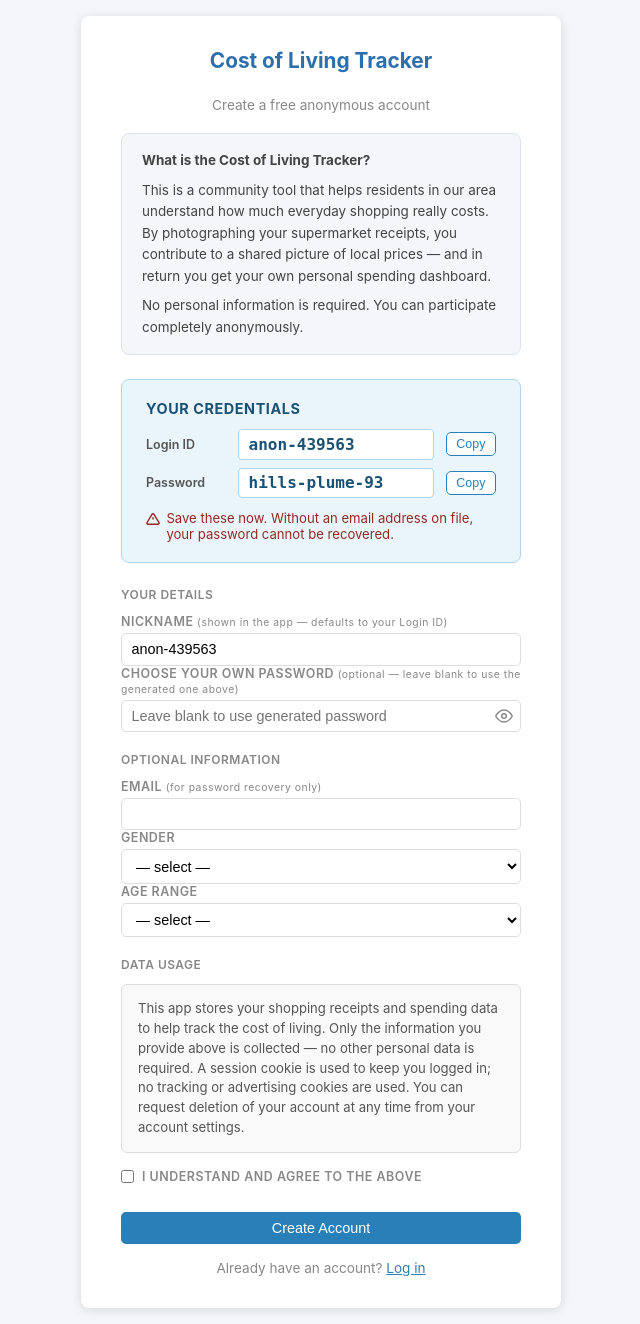
After one commit to IndaloMan/CostOfLiving, a Flask app: page /register in a window 1280 px wide. The commit adds this page. Shown: the whole page, without its empty margins (319-959 px from the left). Run offline with Flask 3, Linux system fonts and the light colour scheme.

Commit message:
Add self-registration, anonymous login IDs, account self-deletion, and item analysis filter
- New /register page generates anon-NNNNNN login ID and two-word passphrase for anonymous sign-up
- Login now accepts login_id or email; Shopper model adds login_id, gender, age_range columns
- email and full_name are now optional on Shopper to support anonymous users
- DB migration rebuilds shoppers table to drop NOT NULL on email and full_name
- Non-admin users can deactivate their own account from Change Password page (GDPR soft-delete)
- Shopper add/edit form gains gender and age range dropdowns; email/full_name now optional
- Item Analysis: "Hide zero % diff" checkbox filters out items with no price change

Co-Authored-By: Claude Sonnet 4.6 <noreply@anthropic.com>

```diff
--- a/app/routes.py
+++ b/app/routes.py
@@ -117,28 +117,189 @@ def _allowed_file(filename):
 # Auth — login / logout
 # ---------------------------------------------------------------------------
 
+_PASSPHRASE_WORDS = [
+    "apple", "beach", "brick", "cloud", "coral", "crane", "creek", "crown",
+    "delta", "dunes", "eagle", "falls", "field", "flame", "flint", "frost",
+    "grove", "haven", "heron", "hills", "ivory", "jewel", "karma", "knoll",
+    "lakes", "lemon", "light", "lotus", "lunar", "maple", "marsh", "mirth",
+    "misty", "moose", "mount", "night", "noble", "north", "oasis", "ocean",
+    "olive", "onyx", "orbit", "otter", "pearl", "petal", "pilot", "pines",
+    "pixel", "plaza", "plume", "polar", "poppy", "prism", "quail", "quest",
+    "quiet", "raven", "reeds", "ridge", "rivet", "robin", "rocky", "rover",
+    "royal", "rusty", "sable", "saint", "sandy", "shark", "shore", "sigma",
+    "silky", "skies", "slate", "snowy", "solar", "sonic", "spark", "spire",
+    "spray", "storm", "stone", "sunny", "surge", "swamp", "swirl", "swift",
+    "talon", "thorn", "tiger", "titan", "torch", "tower", "trail", "trout",
+    "tulip", "ultra", "umbra", "unity", "valor", "vapor", "vault", "verde",
+    "villa", "viola", "vivid", "volta", "waltz", "whirl", "white", "winds",
+    "woods", "xenon", "yacht", "zebra", "zesty", "zippy",
+]
+
+
+def _generate_login_id():
+    """Return a unique anon-NNNNNN identifier."""
+    import random
+    for _ in range(100):
+        candidate = f"anon-{random.randint(100000, 999999)}"
+        if not Shopper.query.filter_by(login_id=candidate).first():
+            return candidate
+    raise RuntimeError("Could not generate a unique login ID after 100 attempts")
+
+
+def _generate_passphrase():
+    """Return a memorable two-word passphrase: word-word-NN."""
+    import random
+    w1, w2 = random.sample(_PASSPHRASE_WORDS, 2)
+    return f"{w1}-{w2}-{random.randint(10, 99)}"
+
+
 @main.route("/login", methods=["GET", "POST"])
 def login():
     if current_user.is_authenticated:
         return redirect(url_for("main.index"))
     if request.method == "POST":
-        email    = request.form.get("email", "").strip().lower()
-        password = request.form.get("password", "")
-        shopper  = Shopper.query.filter(db.func.lower(Shopper.email) == email).first()
+        identifier = request.form.get("identifier", "").strip().lower()
+        password   = request.form.get("password", "")
+        # Accept anon-NNNNNN login_id or legacy email
+        shopper = Shopper.query.filter(
+            db.func.lower(Shopper.login_id) == identifier
+        ).first()
+        if not shopper:
+            shopper = Shopper.query.filter(
+                db.func.lower(Shopper.email) == identifier
+            ).first()
         if shopper and shopper.is_active and shopper.check_password(password):
             login_user(shopper, remember=True)
-            log.info(f"LOGIN  {shopper.email} ({shopper.nickname}) from {request.remote_addr}")
+            log.info(f"LOGIN  {shopper.display_id} ({shopper.nickname}) from {request.remote_addr}")
             next_page = request.args.get("next")
             return redirect(next_page or url_for("main.index"))
-        log.warning(f"LOGIN FAILED  {email} from {request.remote_addr}")
-        flash("Invalid email or password.", "error")
+        log.warning(f"LOGIN FAILED  {identifier} from {request.remote_addr}")
+        flash("Invalid login ID or password.", "error")
     return render_template("login.html")
 
 
 @main.route("/logout")
 def logout():
-    log.info(f"LOGOUT {current_user.email if current_user.is_authenticated else '?'} from {request.remote_addr}")
+    log.info(f"LOGOUT {current_user.display_id if current_user.is_authenticated else '?'} from {request.remote_addr}")
     logout_user()
+    return redirect(url_for("main.login"))
+
+
+# ---------------------------------------------------------------------------
+# Self-registration
+# ---------------------------------------------------------------------------
+
+_GENDER_OPTIONS    = ["Male", "Female"]
+_AGE_RANGE_OPTIONS = ["Under 18", "18–24", "25–34", "35–44", "45–54", "55–64", "65–74", "75–84", "85+"]
+
+
+@main.route("/register", methods=["GET", "POST"])
+def register():
+    if current_user.is_authenticated:
+        return redirect(url_for("main.index"))
+
+    if request.method == "GET":
+        return render_template(
+            "register.html",
+            login_id=_generate_login_id(),
+            passphrase=_generate_passphrase(),
+            gender_options=_GENDER_OPTIONS,
+            age_range_options=_AGE_RANGE_OPTIONS,
+        )
+
+    # POST — create account
+    login_id        = request.form.get("login_id", "").strip()
+    passphrase      = request.form.get("passphrase", "").strip()
+    custom_password = request.form.get("custom_password", "").strip()
+    nickname        = request.form.get("nickname", "").strip()
+    email           = request.form.get("email", "").strip().lower() or None
+    gender          = request.form.get("gender", "").strip() or None
+    age_range       = request.form.get("age_range", "").strip() or None
+    consent         = request.form.get("consent")
+    # Use custom password if provided and long enough, otherwise fall back to generated passphrase
+    password_to_use = custom_password if len(custom_password) >= 6 else passphrase
+
+    def _redisplay(error):
+        flash(error, "error")
+        return render_template(
+            "register.html",
+            login_id=login_id,
+            passphrase=passphrase,
+            gender_options=_GENDER_OPTIONS,
+            age_range_options=_AGE_RANGE_OPTIONS,
+            form=request.form,
+        )
+
+    if not consent:
+        return _redisplay("You must accept the data usage terms to create an account.")
+    if custom_password and len(custom_password) < 6:
+        return _redisplay("Your chosen password must be at least 6 characters.")
+    if not nickname:
+        return _redisplay("Please choose a nickname.")
+    if len(nickname) > 50:
+        return _redisplay("Nickname must be 50 characters or fewer.")
+
+    # Ensure login_id is still unique (race condition guard)
+    if Shopper.query.filter_by(login_id=login_id).first():
+        login_id   = _generate_login_id()
+        passphrase = _generate_passphrase()
+        return _redisplay("A collision occurred — new credentials have been generated. Please review and submit again.")
+
+    if email and Shopper.query.filter(db.func.lower(Shopper.email) == email).first():
+        return _redisplay("That email address is already registered.")
+
+    shopper = Shopper(
+        login_id=login_id,
+        nickname=nickname,
+        email=email,
+        gender=gender,
+        age_range=age_range,
+        is_admin=False,
+        is_active=True,
+    )
+    shopper.set_password(password_to_use)
+    db.session.add(shopper)
+    db.session.commit()
+
+    login_user(shopper, remember=True)
+    log.info(f"REGISTER  {login_id} ({nickname}) from {request.remote_addr}")
+
+    # Store credentials in session for one-time display on welcome page
+    session["new_creds"] = {"login_id": login_id, "passphrase": password_to_use}
+    return redirect(url_for("main.register_welcome"))
+
+
+@main.route("/register/welcome")
+@login_required
+def register_welcome():
+    creds = session.pop("new_creds", None)
+    if not creds:
+        return redirect(url_for("main.index"))
+    return render_template("register_welcome.html",
+                           login_id=creds["login_id"],
+                           passphrase=creds["passphrase"])
+
+
+# ---------------------------------------------------------------------------
+# Account self-deletion (GDPR Article 17 — soft delete)
+# ---------------------------------------------------------------------------
+
+@main.route("/account/delete", methods=["POST"])
+@login_required
+def account_delete():
+    if current_user.is_admin:
+        flash("Admin accounts cannot be self-deleted. Ask another admin to deactivate your account.", "error")
+        return redirect(url_for("main.change_password"))
+    confirm = request.form.get("confirm_delete", "").strip()
+    if confirm.lower() != current_user.nickname.lower():
+        flash("Confirmation did not match your nickname. Account not deleted.", "error")
+        return redirect(url_for("main.change_password"))
+    shopper = Shopper.query.get(current_user.id)
+    shopper.is_active = False
+    db.session.commit()
+    log.info(f"ACCOUNT DEACTIVATED (self)  {shopper.display_id} ({shopper.nickname})")
+    logout_user()
+    flash("Your account has been deactivated. Contact an admin if you change your mind.", "info")
     return redirect(url_for("main.login"))
 
 
@@ -1714,26 +1875,35 @@ def shopper_new():
     if redir:
         return redir
     if request.method == "POST":
-        email     = request.form.get("email", "").strip().lower()
-        full_name = request.form.get("full_name", "").strip()
+        email     = request.form.get("email", "").strip().lower() or None
+        full_name = request.form.get("full_name", "").strip() or None
         nickname  = request.form.get("nickname", "").strip()
         password  = request.form.get("password", "")
         is_admin  = bool(request.form.get("is_admin"))
-        if not email or not full_name or not nickname or not password:
-            flash("All fields are required.", "error")
-            return render_template("shopper_edit.html", shopper=None)
-        if Shopper.query.filter(db.func.lower(Shopper.email) == email).first():
+        gender    = request.form.get("gender", "").strip() or None
+        age_range = request.form.get("age_range", "").strip() or None
+        if not nickname or not password:
+            flash("Nickname and password are required.", "error")
+            return render_template("shopper_edit.html", shopper=None,
+                                   gender_options=_GENDER_OPTIONS,
+                                   age_range_options=_AGE_RANGE_OPTIONS)
+        if email and Shopper.query.filter(db.func.lower(Shopper.email) == email).first():
             flash(f"Email '{email}' is already registered.", "error")
-            return render_template("shopper_edit.html", shopper=None)
+            return render_template("shopper_edit.html", shopper=None,
+                                   gender_options=_GENDER_OPTIONS,
+                                   age_range_options=_AGE_RANGE_OPTIONS)
         s = Shopper(email=email, full_name=full_name, nickname=nickname,
+                    gender=gender, age_range=age_range,
                     is_admin=is_admin, is_active=True)
         s.set_password(password)
         db.session.add(s)
         db.session.commit()
-        log.info(f"SHOPPER ADD  {email} ({nickname}) by {current_user.nickname}")
+        log.info(f"SHOPPER ADD  {email or nickname} ({nickname}) by {current_user.nickname}")
         flash(f"Shopper '{nickname}' added.", "success")
         return redirect(url_for("main.shoppers"))
-    return render_template("shopper_edit.html", shopper=None)
+    return render_template("shopper_edit.html", shopper=None,
+                           gender_options=_GENDER_OPTIONS,
+                           age_range_options=_AGE_RANGE_OPTIONS)
 
 
 @main.route("/shoppers/<int:shopper_id>/edit", methods=["GET", "POST"])
@@ -1744,29 +1914,44 @@ def shopper_edit(shopper_id):
         return redir
     s = Shopper.query.get_or_404(shopper_id)
     if request.method == "POST":
-        email     = request.form.get("email", "").strip().lower()
-        full_name = request.form.get("full_name", "").strip()
+        email     = request.form.get("email", "").strip().lower() or None
+        full_name = request.form.get("full_name", "").strip() or None
         nickname  = request.form.get("nickname", "").strip()
         is_admin  = bool(request.form.get("is_admin"))
         new_pw    = request.form.get("password", "").strip()
-        # Check for email conflict with another shopper
-        conflict = Shopper.query.filter(
-            db.func.lower(Shopper.email) == email,
-            Shopper.id != s.id
-        ).first()
-        if conflict:
-            flash(f"Email '{email}' is already in use.", "error")
-            return render_template("shopper_edit.html", shopper=s)
+        gender    = request.form.get("gender", "").strip() or None
+        age_range = request.form.get("age_range", "").strip() or None
+        if not nickname:
+            flash("Nickname is required.", "error")
+            return render_template("shopper_edit.html", shopper=s,
+                                   gender_options=_GENDER_OPTIONS,
+                                   age_range_options=_AGE_RANGE_OPTIONS)
+        # Check for email conflict with another shopper (only if email provided)
+        if email:
+            conflict = Shopper.query.filter(
+                db.func.lower(Shopper.email) == email,
+                Shopper.id != s.id
+            ).first()
+            if conflict:
+                flash(f"Email '{email}' is already in use.", "error")
+                return render_template("shopper_edit.html", shopper=s,
+                                       gender_options=_GENDER_OPTIONS,
+                                       age_range_options=_AGE_RANGE_OPTIONS)
         s.email     = email
         s.full_name = full_name
         s.nickname  = nickname
         s.is_admin  = is_admin
+        s.gender    = gender
+        s.age_range = age_range
         if new_pw:
             s.set_password(new_pw)
         db.session.commit()
+        log.info(f"SHOPPER UPDATED  {s.display_id} ({s.nickname}) by {current_user.nickname}")
         flash(f"Shopper '{s.nickname}' updated.", "success")
         return redirect(url_for("main.shoppers"))
-    return render_template("shopper_edit.html", shopper=s)
+    return render_template("shopper_edit.html", shopper=s,
+                           gender_options=_GENDER_OPTIONS,
+                           age_range_options=_AGE_RANGE_OPTIONS)
 
 
 @main.route("/shoppers/<int:shopper_id>/toggle-active", methods=["POST"])
@@ -1810,7 +1995,7 @@ def change_password():
         return render_template("change_password.html")
     current_user.set_password(new_pw)
     db.session.commit()
-    log.info(f"PASSWORD CHANGED {current_user.email} ({current_user.nickname})")
+    log.info(f"PASSWORD CHANGED {current_user.display_id} ({current_user.nickname})")
     flash("Password changed successfully.", "success")
     return redirect(url_for("main.index"))
 
--- /dev/null
+++ b/app/templates/register.html
@@ -0,0 +1,239 @@
+<!DOCTYPE html>
+<html lang="en">
+<head>
+    <meta charset="UTF-8">
+    <meta name="viewport" content="width=device-width, initial-scale=1.0">
+    <title>Create Account — Cost of Living Tracker</title>
+    <link rel="stylesheet" href="{{ url_for('static', filename='css/style.css') }}">
+    <link rel="icon" href="{{ url_for('static', filename='favicon.ico') }}" type="image/x-icon">
+    <style>
+        .intro-box {
+            background: #f4f6f9;
+            border: 1px solid #dde3ec;
+            border-radius: 8px;
+            padding: 1rem 1.25rem;
+            margin-bottom: 1.5rem;
+            font-size: 0.84rem;
+            color: #444;
+            line-height: 1.6;
+        }
+        .intro-box p { margin: 0 0 0.5rem; }
+        .intro-box p:last-child { margin-bottom: 0; }
+        .creds-box {
+            background: #eaf4fb;
+            border: 1px solid #aed6f1;
+            border-radius: 8px;
+            padding: 1.25rem 1.5rem;
+            margin-bottom: 1.5rem;
+        }
+        .creds-box h2 {
+            font-size: 0.9rem;
+            color: #1a5276;
+            margin-bottom: 0.75rem;
+            text-transform: uppercase;
+            letter-spacing: 0.04em;
+        }
+        .cred-row {
+            display: flex;
+            align-items: center;
+            gap: 0.75rem;
+            margin-bottom: 0.5rem;
+        }
+        .cred-label {
+            font-size: 0.78rem;
+            font-weight: 600;
+            color: #555;
+            width: 80px;
+            flex-shrink: 0;
+        }
+        .cred-value {
+            font-family: monospace;
+            font-size: 1rem;
+            font-weight: 700;
+            color: #1a5276;
+            background: white;
+            border: 1px solid #aed6f1;
+            border-radius: 4px;
+            padding: 0.3rem 0.6rem;
+            flex: 1;
+        }
+        .btn-copy {
+            background: white;
+            color: #2980b9;
+            border: 1px solid #2980b9;
+            border-radius: 5px;
+            padding: 0.25rem 0.6rem;
+            font-size: 0.78rem;
+            cursor: pointer;
+            flex-shrink: 0;
+        }
+        .btn-copy:hover { background: #eaf4fb; }
+        .warn-text {
+            font-size: 0.82rem;
+            color: #922b21;
+            margin-top: 0.75rem;
+            display: flex;
+            align-items: flex-start;
+            gap: 0.4rem;
+        }
+        .section-label {
+            font-size: 0.75rem;
+            font-weight: 600;
+            text-transform: uppercase;
+            color: #888;
+            letter-spacing: 0.04em;
+            margin: 1.25rem 0 0.75rem;
+        }
+        .consent-box {
+            background: #f9f9f9;
+            border: 1px solid #ddd;
+            border-radius: 6px;
+            padding: 0.9rem 1rem;
+            font-size: 0.82rem;
+            color: #555;
+            line-height: 1.5;
+            margin-bottom: 1rem;
+        }
+        .password-wrap { position: relative; display: flex; align-items: center; }
+        .password-wrap input { flex: 1; padding-right: 2.5rem; }
+        .pw-toggle {
+            position: absolute; right: 0.5rem;
+            background: none; border: none; cursor: pointer;
+            color: #888; padding: 0; line-height: 1;
+        }
+    </style>
+</head>
+<body class="login-page">
+
+{% with messages = get_flashed_messages(with_categories=true) %}
+    {% for category, message in messages %}
+        <div class="alert alert-{{ category }}">{{ message }}</div>
+    {% endfor %}
+{% endwith %}
+
+<div class="login-container" style="max-width:480px;">
+    <div class="login-brand">Cost of Living Tracker</div>
+    <p style="font-size:0.85rem; color:#888; text-align:center; margin-bottom:1.25rem;">Create a free anonymous account</p>
+
+    <!-- About this app -->
+    <div class="intro-box">
+        <p><strong>What is the Cost of Living Tracker?</strong></p>
+        <p>This is a community tool that helps residents in our area understand how much everyday
+        shopping really costs. By photographing your supermarket receipts, you contribute to a
+        shared picture of local prices — and in return you get your own personal spending dashboard.</p>
+        <p>No personal information is required. You can participate completely anonymously.</p>
+    </div>
+
+    <form method="POST" action="/register">
+        <!-- Hidden credential fields — submitted with form -->
+        <input type="hidden" name="login_id"   value="{{ login_id }}">
+        <input type="hidden" name="passphrase" value="{{ passphrase }}">
+
+        <!-- Credentials display -->
+        <div class="creds-box">
+            <h2>Your Credentials</h2>
+            <div class="cred-row">
+                <span class="cred-label">Login ID</span>
+                <span class="cred-value" id="val-login-id">{{ login_id }}</span>
+                <button type="button" class="btn-copy" onclick="copyVal('val-login-id', this)">Copy</button>
+            </div>
+            <div class="cred-row">
+                <span class="cred-label">Password</span>
+                <span class="cred-value" id="val-passphrase">{{ passphrase }}</span>
+                <button type="button" class="btn-copy" onclick="copyVal('val-passphrase', this)">Copy</button>
+            </div>
+            <p class="warn-text">
+                <svg width="14" height="14" viewBox="0 0 24 24" fill="none" stroke="currentColor" stroke-width="2.5" style="flex-shrink:0; margin-top:2px"><path d="M10.29 3.86L1.82 18a2 2 0 0 0 1.71 3h16.94a2 2 0 0 0 1.71-3L13.71 3.86a2 2 0 0 0-3.42 0z"/><line x1="12" y1="9" x2="12" y2="13"/><line x1="12" y1="17" x2="12.01" y2="17"/></svg>
+                Save these now. Without an email address on file, your password cannot be recovered.
+            </p>
+        </div>
+
+        <!-- Nickname (required) -->
+        <p class="section-label">Your Details</p>
+        <div class="form-group">
+            <label for="nickname">Nickname <small style="font-weight:400; text-transform:none;">(shown in the app — defaults to your Login ID)</small></label>
+            <input type="text" id="nickname" name="nickname" maxlength="50" required
+                   value="{{ form.nickname if form else login_id }}">
+        </div>
+
+        <!-- Optional: custom password -->
+        <div class="form-group">
+            <label for="custom_password">Choose your own password <small style="font-weight:400; text-transform:none;">(optional — leave blank to use the generated one above)</small></label>
+            <div class="password-wrap">
+                <input type="password" id="custom_password" name="custom_password"
+                       autocomplete="new-password" minlength="6"
+                       placeholder="Leave blank to use generated password">
+                <button type="button" class="pw-toggle" onclick="togglePw(this)" tabindex="-1">
+                    <svg width="18" height="18" viewBox="0 0 24 24" fill="none" stroke="currentColor" stroke-width="2" stroke-linecap="round" stroke-linejoin="round"><path d="M1 12s4-8 11-8 11 8 11 8-4 8-11 8-11-8-11-8z"/><circle cx="12" cy="12" r="3"/></svg>
+                </button>
+            </div>
+        </div>
+
+        <!-- Optional fields -->
+        <p class="section-label">Optional Information</p>
+        <div class="form-group">
+            <label for="email">Email <small style="font-weight:400; text-transform:none;">(for password recovery only)</small></label>
+            <input type="email" id="email" name="email" autocomplete="email"
+                   value="{{ form.email if form else '' }}">
+        </div>
+        <div class="form-group">
+            <label for="gender">Gender</label>
+            <select id="gender" name="gender">
+                <option value="">— select —</option>
+                {% for g in gender_options %}
+                <option value="{{ g }}" {% if form and form.gender == g %}selected{% endif %}>{{ g }}</option>
+                {% endfor %}
+            </select>
+        </div>
+        <div class="form-group">
+            <label for="age_range">Age Range</label>
+            <select id="age_range" name="age_range">
+                <option value="">— select —</option>
+                {% for a in age_range_options %}
+                <option value="{{ a }}" {% if form and form.age_range == a %}selected{% endif %}>{{ a }}</option>
+                {% endfor %}
+            </select>
+        </div>
+
+        <!-- Consent -->
+        <p class="section-label">Data Usage</p>
+        <div class="consent-box">
+            This app stores your shopping receipts and spending data to help track the cost of living.
+            Only the information you provide above is collected — no other personal data is required.
+            A session cookie is used to keep you logged in; no tracking or advertising cookies are used.
+            You can request deletion of your account at any time from your account settings.
+        </div>
+        <div class="form-group" style="margin-bottom:1.25rem;">
+            <label class="checkbox-label">
+                <input type="checkbox" name="consent" value="1" required>
+                I understand and agree to the above
+            </label>
+        </div>
+
+        <button type="submit" class="btn btn-primary btn-full">Create Account</button>
+    </form>
+
+    <p style="text-align:center; margin-top:1rem; font-size:0.85rem; color:#888;">
+        Already have an account? <a href="/login" style="color:#2980b9;">Log in</a>
+    </p>
+</div>
+
+<script>
+function copyVal(id, btn) {
+    const text = document.getElementById(id).textContent.trim();
+    navigator.clipboard.writeText(text).then(() => {
+        btn.textContent = 'Copied!';
+        setTimeout(() => btn.textContent = 'Copy', 1800);
+    });
+}
+function togglePw(btn) {
+    const inp = btn.closest('.password-wrap').querySelector('input');
+    const show = inp.type === 'password';
+    inp.type = show ? 'text' : 'password';
+    btn.innerHTML = show
+        ? '<svg width="18" height="18" viewBox="0 0 24 24" fill="none" stroke="currentColor" stroke-width="2" stroke-linecap="round" stroke-linejoin="round"><path d="M17.94 17.94A10.07 10.07 0 0 1 12 20c-7 0-11-8-11-8a18.45 18.45 0 0 1 5.06-5.94"/><path d="M9.9 4.24A9.12 9.12 0 0 1 12 4c7 0 11 8 11 8a18.5 18.5 0 0 1-2.16 3.19"/><line x1="1" y1="1" x2="23" y2="23"/></svg>'
+        : '<svg width="18" height="18" viewBox="0 0 24 24" fill="none" stroke="currentColor" stroke-width="2" stroke-linecap="round" stroke-linejoin="round"><path d="M1 12s4-8 11-8 11 8 11 8-4 8-11 8-11-8-11-8z"/><circle cx="12" cy="12" r="3"/></svg>';
+}
+</script>
+</body>
+</html>
--- a/config.py
+++ b/config.py
@@ -3,7 +3,7 @@ from dotenv import load_dotenv
 
 load_dotenv()
 
-APP_VERSION = "1.32"
+APP_VERSION = "1.33"
 
 BASE_DIR = os.path.dirname(os.path.abspath(__file__))
 
```
Also changed, not shown: app/__init__.py (+45 -0 lines), app/models.py (+11 -3 lines), app/static/js/reports.js (+9 -1 lines), app/templates/change_password.html (+24 -0 lines), app/templates/login.html (+9 -5 lines), app/templates/register_welcome.html (added, +43 -0 lines), app/templates/reports.html (+6 -1 lines), app/templates/shopper_edit.html (+30 -5 lines), app/templates/shoppers.html (+5 -3 lines), README.md.
